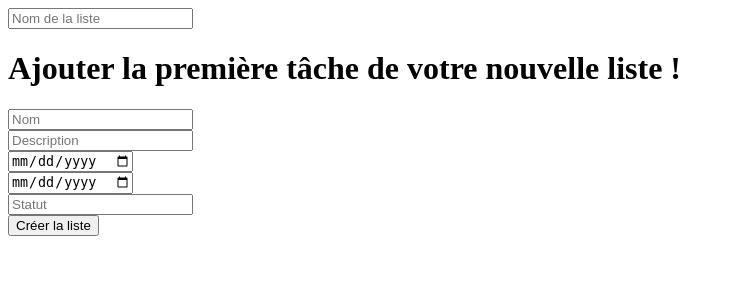
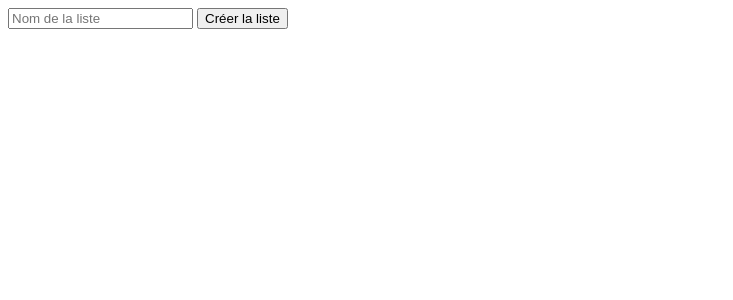
Before and after one commit to GregoireBellon/TaskManager, a PHP site: page /pageAjoutListe.php in a window 1280 px wide. Shown: the top 300 px of the page, without its empty margins (0-733 px from the left). Run offline with PHP 8.4, Linux system fonts and the light colour scheme.

Commit message:
Ajout des listes

```diff
--- a/Classes/Liste.php
+++ b/Classes/Liste.php
@@ -83,14 +83,12 @@ class Liste
             $this->dateCreation = date("Y-m-d H:i");
 
         }
+        $this->sauvListe();
     }
 
     public function sauvListe(){
 
         $this->db->sauvegarderListe($this->id, $this->nom, $this->dateCreation);
-        #foreach ($this->taches as $tache){
-        #   $t = new Tache($tache);
-        #}
 
     }
 
@@ -110,7 +108,7 @@ class Liste
         echo "<input type=\"hidden\" name=\"id\" value=\"$this->id\">";
         echo "<input type=\"hidden\" name=\"nom\" value=\"$this->nom\">";
         echo "<input type=\"hidden\" name=\"date\" value=\"$this->dateCreation\">";
-        echo "<input type=\"hidden\" name=\"taches\" value=\"$this->taches\">";
+        //echo "<input type=\"hidden\" name=\"taches\" value=\"$this->taches\">";
         echo "<input type='submit' value='$this->nom'>";
         echo "</form>";
     }
--- a/Classes/ManipBDD.php
+++ b/Classes/ManipBDD.php
@@ -98,11 +98,10 @@ class ManipBDD
 
     public function sauvegarderListe($idListe, $nomListe, $date)
     {
-        if ($idListe != FALSE) {
             if ($idListe != FALSE) {
                 $id = $idListe;
                 $requete = "UPDATE Liste SET nom_liste = '$nomListe', date_creation ='$date' WHERE id_liste = '$idListe'";
-
+                $this->connection->query($requete);
             } else {
                 $requete = "INSERT INTO Liste (nom_liste, date_creation) VALUES('$nomListe','$date'); SELECT  LAST_INSERT_ID();";
                 $id = strval($this->connection->query($requete));
@@ -110,8 +109,6 @@ class ManipBDD
                 $requete = "INSERT INTO Privileges VALUES('$id','$idUser',ecriture);";
                 $this->connection->query($requete);
             }
-            return $id;
-        }
     }
 
 
--- a/View/pageAjoutListe.php
+++ b/View/pageAjoutListe.php
@@ -11,12 +11,6 @@
 <html>
     <form method="get" action = "../Scripts/ajout_liste.php">
         <input type="text" name="nom_liste" placeholder="Nom de la liste">
-        <h1>Ajouter la première tâche de votre nouvelle liste !</h1>
-        <input type="text" name="nom" placeholder="Nom"> <br>
-        <input type="text" name="description" placeholder="Description"> <br>
-        <input type="date" name="date_deb" placeholder="Date de Début"><br>
-        <input type="date" name="date_fin" placeholder="Date de Fin"><br>
-        <input type="text" name="statut" placeholder="Statut"><br>
         <input type="submit" value="Créer la liste">
     </form>
 </html>
```
Also changed, not shown: Scripts/ajout_liste.php (+3 -11 lines), View/pageAccueil.php (+5 -9 lines).
